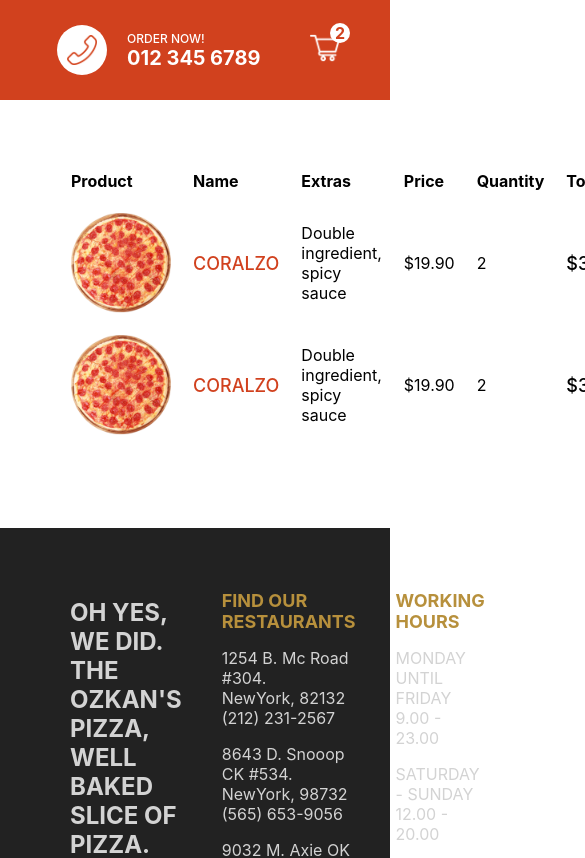
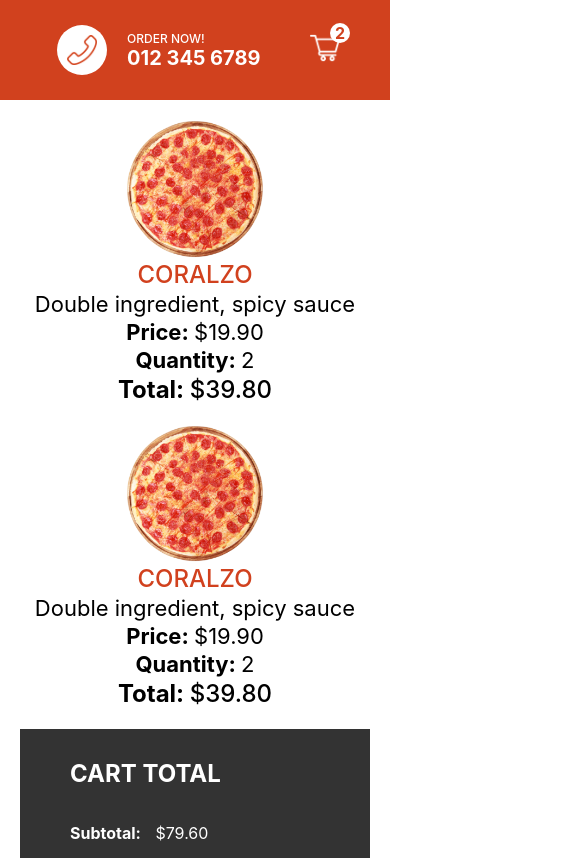
Before and after one commit to EienMosu/Pizza-NextJS, a Next.js app in the folder frontend/: page /Cart in a window 390 px wide. Shown: the top 858 px of the page, 585 px wide, since content can reach past the window. Built offline with nearby package versions, Linux system fonts and the light colour scheme.

Commit message:
UI is done!

```diff
--- a/frontend/pages/Cart.jsx
+++ b/frontend/pages/Cart.jsx
@@ -7,7 +7,7 @@
     <div className={styles.container}>
       <div className={styles.leftContainer}>
         <table className={styles.table}>
-          <tr className={styles.tr}>
+          <tr className={styles.trTitle}>
             <th>Product</th>
             <th>Name</th>
             <th>Extras</th>
@@ -15,7 +15,7 @@
             <th>Quantity</th>
             <th>Total</th>
           </tr>
-          <tr>
+          <tr className={styles.tr}>
             <td>
               <div className={styles.imgContainer}>
                 <Image
@@ -44,7 +44,7 @@
               <span className={styles.total}>$39.80</span>
             </td>
           </tr>
-          <tr>
+          <tr className={styles.tr}>
             <td>
               <div className={styles.imgContainer}>
                 <Image
--- a/frontend/pages/orders/[id].jsx
+++ b/frontend/pages/orders/[id].jsx
@@ -16,13 +16,13 @@
       <div className={styles.leftContainer}>
         <div className={styles.row}>
           <table className={styles.table}>
-            <tr className={styles.tr}>
+            <tr className={styles.trTitle}>
               <th>Order ID</th>
               <th>Customer</th>
               <th>Address</th>
               <th>Total</th>
             </tr>
-            <tr>
+            <tr className={styles.tr}>
               <td>
                 <span className={styles.id}>443231</span>
               </td>
--- a/frontend/styles/Cart.module.css
+++ b/frontend/styles/Cart.module.css
@@ -57,3 +57,64 @@
   cursor: pointer;
   margin-top: 20px;
 }
+
+@media screen and (max-width: 480px) {
+  .container {
+    flex-direction: column;
+    padding: 20px;
+  }
+
+  .table {
+    display: flex;
+    flex-direction: column;
+    align-items: center;
+    justify-content: center;
+  }
+
+  .trTitle {
+    display: none;
+  }
+
+  .tr {
+    display: flex;
+    flex-direction: column;
+    align-items: center;
+    justify-content: center;
+    margin-bottom: 20px;
+  }
+
+  .imgContainer {
+    width: 35vw;
+    height: 35vw;
+  }
+
+  .name,
+  .total {
+    font-size: 24px;
+  }
+
+  .extras,
+  .price,
+  .quantity {
+    font-size: 22px;
+  }
+
+  .price::before {
+    content: "Price: ";
+    font-weight: bold;
+  }
+
+  .total::before {
+    content: "Total: ";
+    font-weight: bold;
+  }
+
+  .quantity::before {
+    content: "Quantity: ";
+    font-weight: bold;
+  }
+
+  .wrapper {
+    width: 100%;
+  }
+}
--- a/frontend/styles/Featured.module.css
+++ b/frontend/styles/Featured.module.css
@@ -2,6 +2,7 @@
   height: calc(100vh - 100px);
   background-color: #d1411e;
   overflow: hidden;
+  position: relative;
 }
 
 .arrowContainer {
@@ -27,3 +28,9 @@
   height: 100%;
   position: relative;
 }
+
+@media screen and (max-width: 480px) {
+  .container {
+    height: 50vh;
+  }
+}
--- a/frontend/styles/Footer.module.css
+++ b/frontend/styles/Footer.module.css
@@ -33,3 +33,26 @@
 .motto {
   color: lightgray;
 }
+
+@media screen and (max-width: 480px) {
+    .container {
+      height: auto;
+      text-align: center;
+    }
+
+  .item:first-child {
+    display: none;
+  }
+
+  .item {
+    flex-direction: column;
+  }
+
+  .title {
+    font-size: 30px;
+  }
+
+  .text {
+    font-size: 20px;
+  }
+}
--- a/frontend/styles/Order.module.css
+++ b/frontend/styles/Order.module.css
@@ -60,8 +60,9 @@
   opacity: 0.3;
 }
 
-.undone .checkedIcon, .inProgress .checkedIcon {
-    display: none;
+.undone .checkedIcon,
+.inProgress .checkedIcon {
+  display: none;
 }
 
 .rightContainer {
@@ -92,3 +93,57 @@
   margin-top: 20px;
   cursor: not-allowed;
 }
+
+@media screen and (max-width: 480px) {
+  .container {
+    flex-direction: column;
+  }
+
+  .trTitle {
+    display: none;
+  }
+
+  .tr {
+    display: flex;
+    flex-direction: column;
+    align-items: center;
+    justify-content: center;
+    font-size: 20px;
+  }
+
+  .id::before {
+    content: "Order ID: ";
+    font-weight: bold;
+  }
+
+  .name::before {
+    content: "Customer: ";
+    font-weight: bold;
+    font-size: 22px;
+  }
+
+  .address::before {
+    content: "Address: ";
+    font-weight: bold;
+  }
+
+  .total::before {
+    content: "Total: ";
+    font-weight: bold;
+  }
+
+  .row:last-child {
+    width: 100%;
+    flex-direction: column;
+    align-items: center;
+    justify-content: center;
+  }
+
+  .done, .undone, .inProgress {
+    margin-bottom: 20px;
+  }
+
+  .wrapper {
+    width: 100%;
+  }
+}
--- a/frontend/styles/ProductList.module.css
+++ b/frontend/styles/ProductList.module.css
@@ -21,3 +21,14 @@
     height: 100%;
     width: 100%;
 }
+
+@media screen and (max-width: 480px) {
+    .title {
+        text-align: center;
+    }
+
+    .desc {
+        width: 89%;
+        text-align: start;
+    }
+  }
```
Lines whose indentation alone changed are shown as unchanged.
